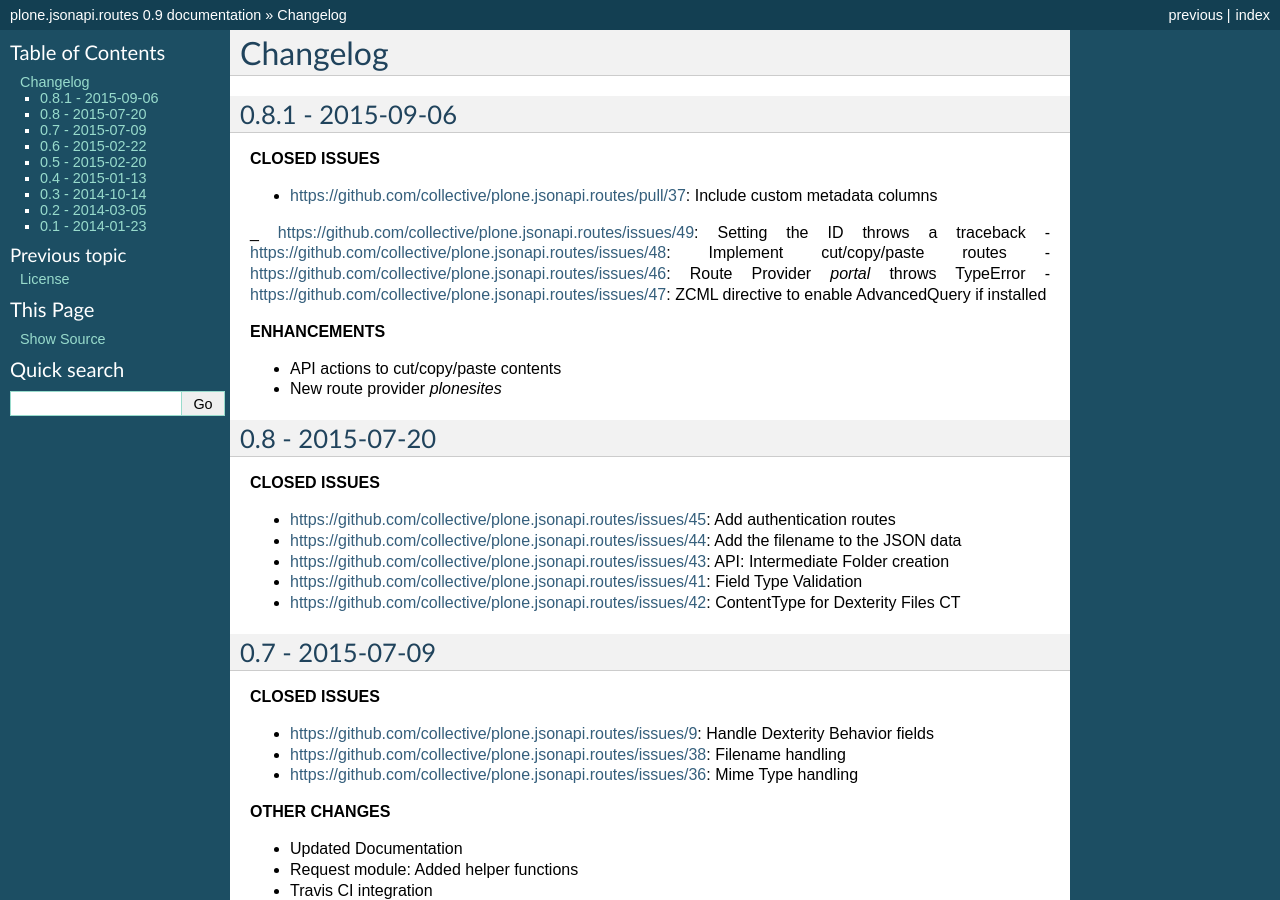
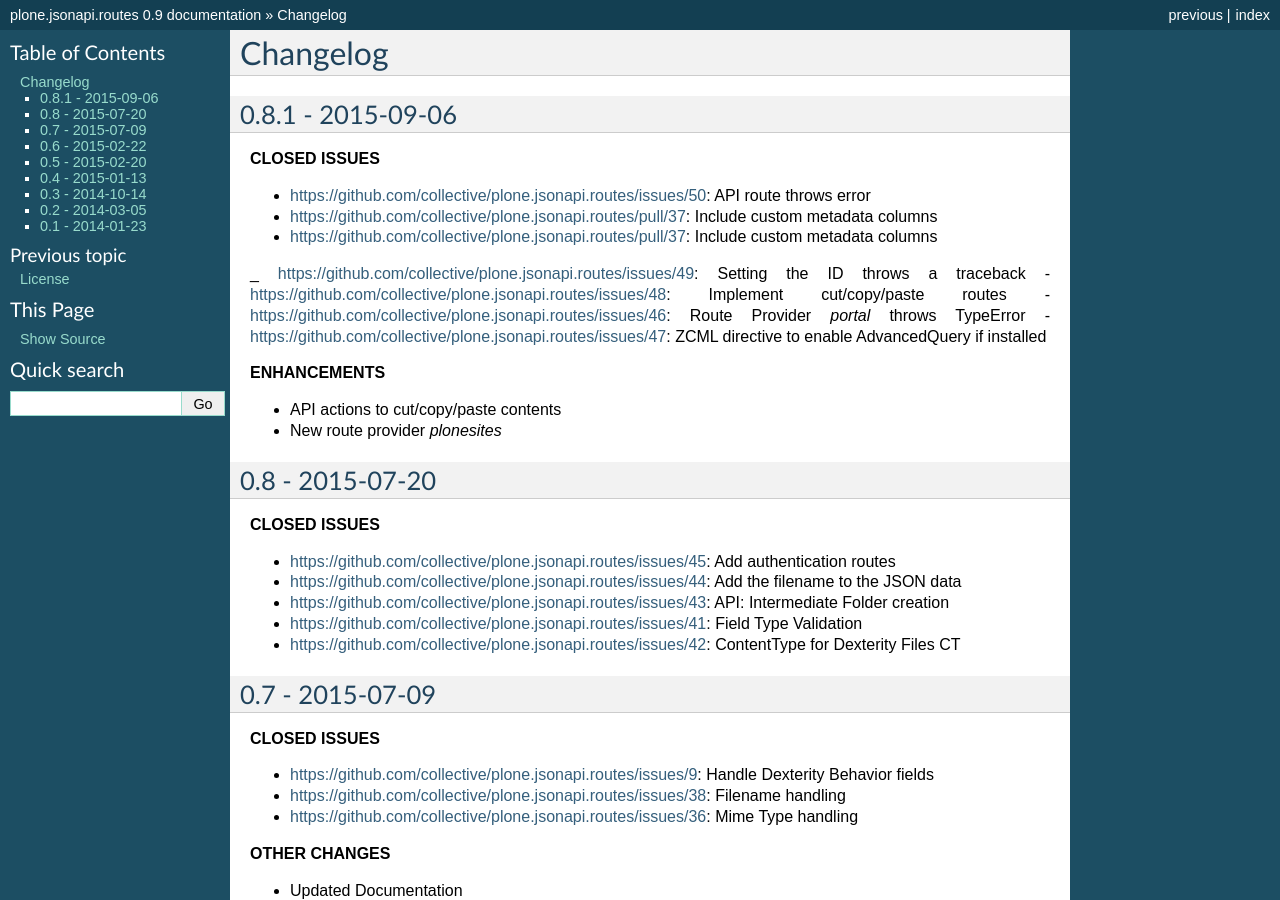
Before and after one commit to collective/plone.jsonapi.routes, a Sphinx documentation site: the page built from docs/HISTORY.rst, in a window 1280 px wide and 900 px high. Built offline with Sphinx 7.4.7, drawn with Linux system fonts in a browser that asks for light colours.

Commit message:
updated history

```diff
--- a/docs/HISTORY.rst
+++ b/docs/HISTORY.rst
@@ -8,6 +8,8 @@
 
 **CLOSED ISSUES**
 
+- https://github.com/collective/plone.jsonapi.routes/issues/50: API route throws error
+- https://github.com/collective/plone.jsonapi.routes/pull/37:   Include custom metadata columns
 - https://github.com/collective/plone.jsonapi.routes/pull/37:   Include custom metadata columns
 _ https://github.com/collective/plone.jsonapi.routes/issues/49: Setting the ID throws a traceback
 - https://github.com/collective/plone.jsonapi.routes/issues/48: Implement cut/copy/paste routes
```
